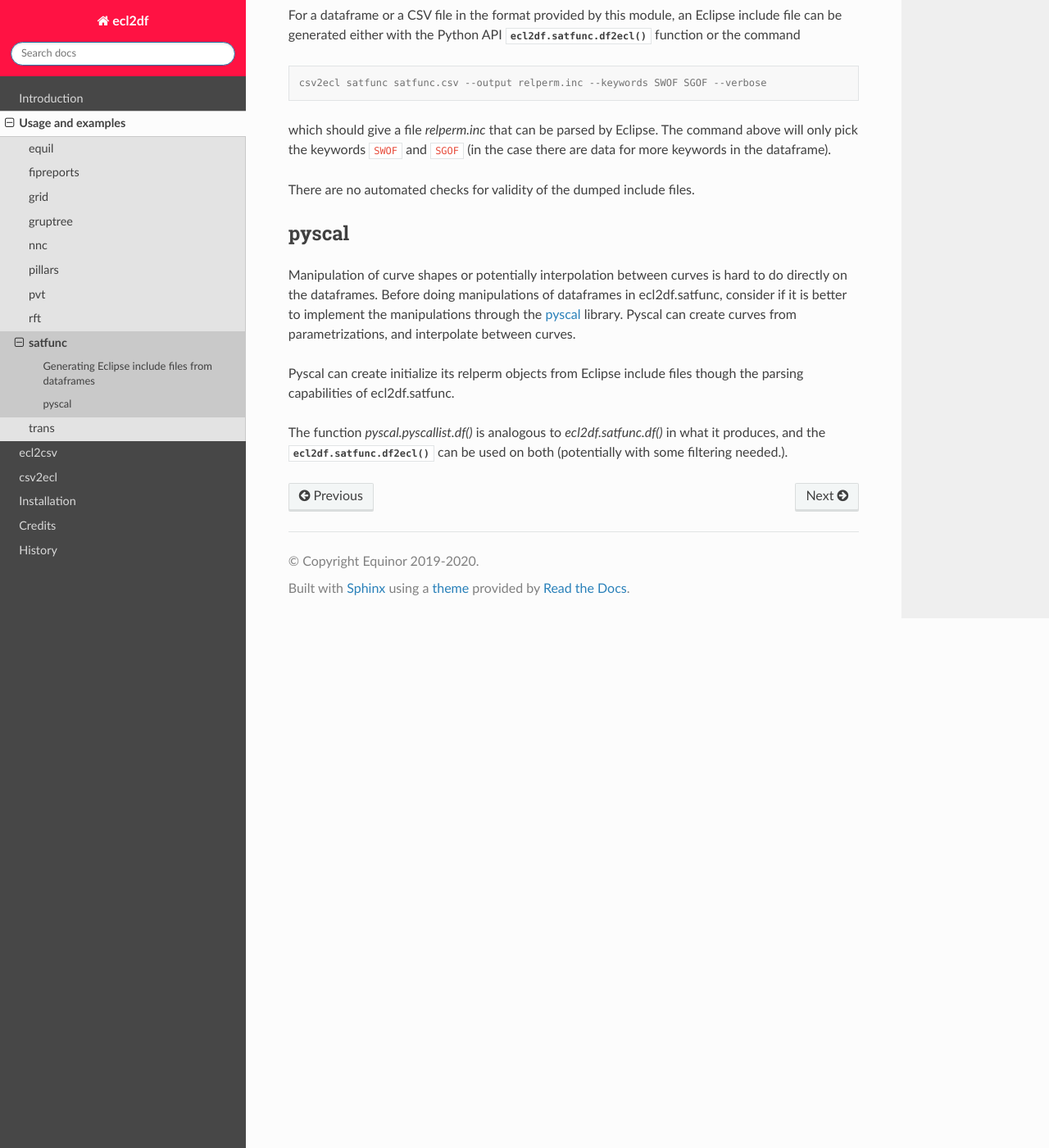
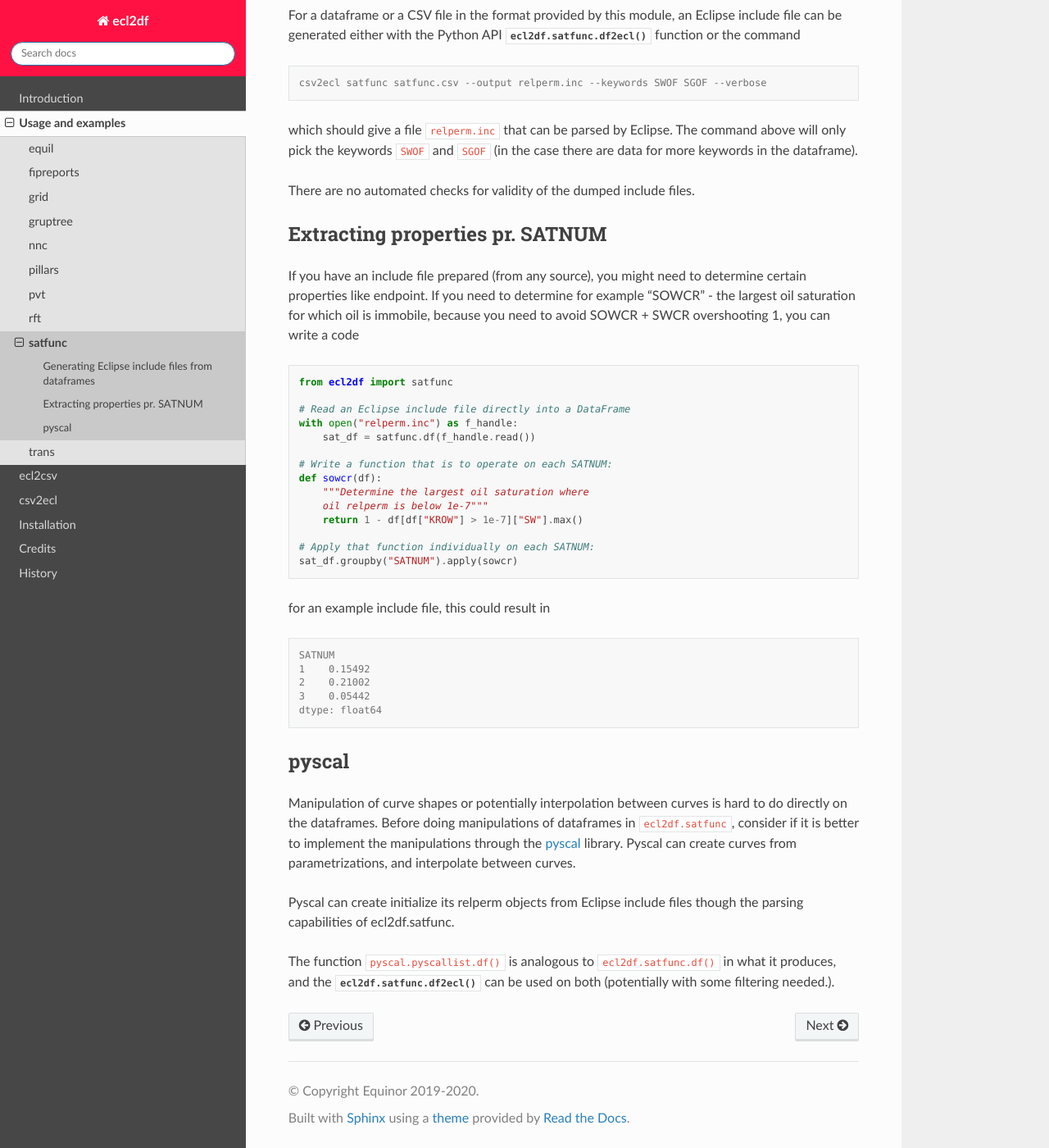
Before and after one commit to equinor/res2df, a Sphinx documentation site: the page built from docs/usage/satfunc.rst, in a window 1280 px wide and 1400 px high, scrolled down 1564 px. Shown: the whole window at 82% size. Built offline with Sphinx 7.4.7 and the Read the Docs theme 2.0.0, drawn with Linux system fonts in a browser that asks for light colours; pages that are not in the unit, such as notebooks, are missing from menus; the version number could not be read and is left out.

Commit message:
Add satfunc SOWCR extraction example to docs

```diff
--- a/docs/usage/satfunc.rst
+++ b/docs/usage/satfunc.rst
@@ -63,24 +63,59 @@ include file can be generated either with the Python API
 
   csv2ecl satfunc satfunc.csv --output relperm.inc --keywords SWOF SGOF --verbose
 
-which should give a file `relperm.inc` that can be parsed by Eclipse. The command
+which should give a file ``relperm.inc`` that can be parsed by Eclipse. The command
 above will only pick the keywords ``SWOF`` and ``SGOF`` (in the case there are
 data for more keywords in the dataframe).
 
 There are no automated checks for validity of the dumped include files.
+
+Extracting properties pr. SATNUM
+^^^^^^^^^^^^^^^^^^^^^^^^^^^^^^^^
+
+If you have an include file prepared (from any source), you might need to
+determine certain properties like endpoint. If you need to determine for
+example "SOWCR" - the largest oil saturation for which oil is immobile,
+because you need to avoid SOWCR + SWCR overshooting 1, you can write a code
+
+.. code-block:: python
+
+    from ecl2df import satfunc
+
+    # Read an Eclipse include file directly into a DataFrame
+    with open("relperm.inc") as f_handle:
+        sat_df = satfunc.df(f_handle.read())
+
+    # Write a function that is to operate on each SATNUM:
+    def sowcr(df):
+        """Determine the largest oil saturation where
+        oil relperm is below 1e-7"""
+        return 1 - df[df["KROW"] > 1e-7]["SW"].max()
+
+    # Apply that function individually on each SATNUM:
+    sat_df.groupby("SATNUM").apply(sowcr)
+
+for an example include file, this could result in
+
+.. code-block:: console
+
+    SATNUM
+    1    0.15492
+    2    0.21002
+    3    0.05442
+    dtype: float64
 
 pyscal
 ^^^^^^
 
 Manipulation of curve shapes or potentially interpolation between curves is hard
 to do directly on the dataframes. Before doing manipulations of dataframes in
-ecl2df.satfunc, consider if it is better to implement the manipulations
+``ecl2df.satfunc``, consider if it is better to implement the manipulations
 through the `pyscal <https://equinor.github.io/pyscal/>`_ library.
 Pyscal can create curves from parametrizations, and interpolate between curves.
 
 Pyscal can create initialize its relperm objects from Eclipse include files
 though the parsing capabilities of ecl2df.satfunc.
 
-The function `pyscal.pyscallist.df()` is analogous to `ecl2df.satfunc.df()` in
+The function ``pyscal.pyscallist.df()`` is analogous to ``ecl2df.satfunc.df()`` in
 what it produces, and the :func:`ecl2df.satfunc.df2ecl()` can be used on both
 (potentially with some filtering needed.).
```
